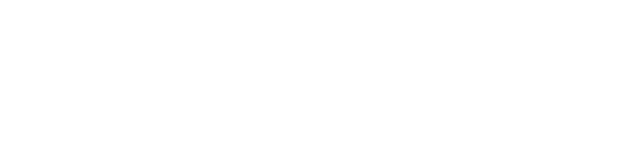
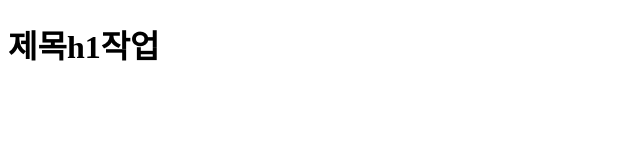
Before and after one commit to KimDaH1/project, a plain HTML site: page index.html in a window 1280 px wide. Shown: the whole page, without its empty margins (0-640 px from the left). Drawn offline with Linux system fonts and the light colour scheme.

Commit message:
css파일 추가

```diff
--- /dev/null
+++ b/index.css
@@ -0,0 +1,5 @@
+*{
+    margin: 0;
+    padding: 0;
+    box-sizing: border-box;
+}
--- a/index.html
+++ b/index.html
@@ -7,6 +7,6 @@
     <title>Document</title>
 </head>
 <body>
-
+    <h1>제목h1작업</h1>
 </body>
 </html>
```
